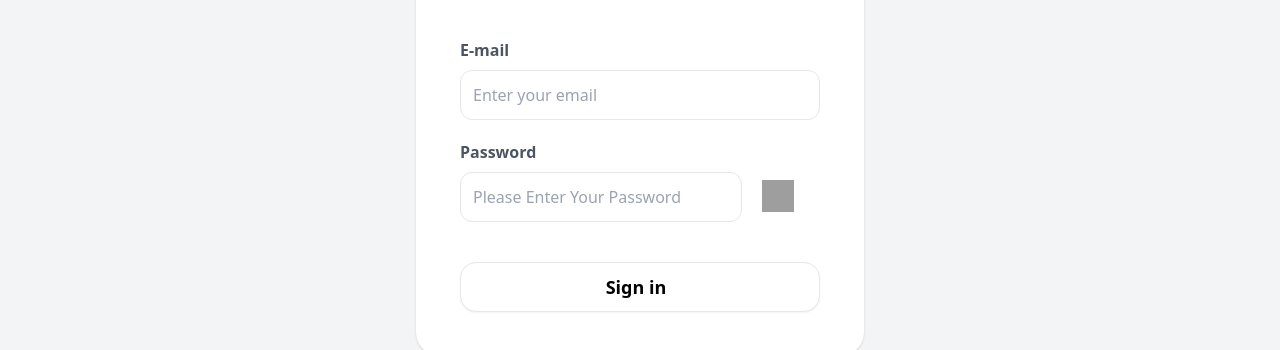
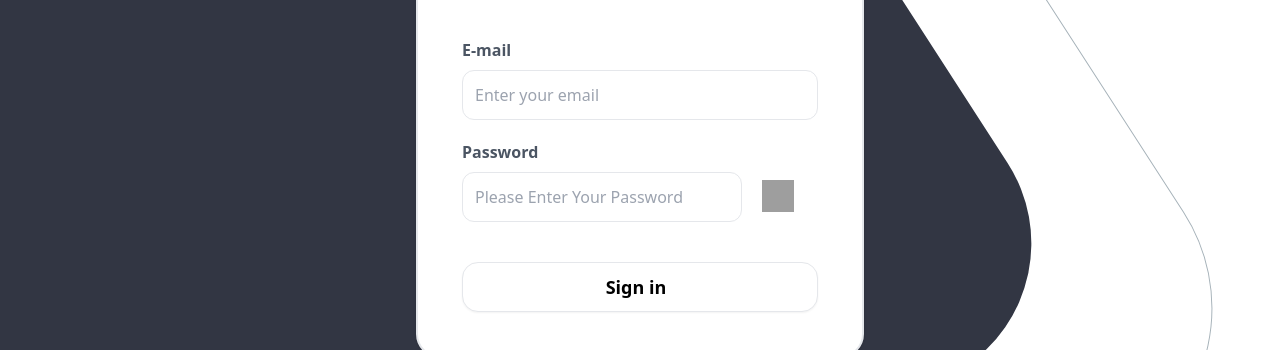
Before and after one commit to Dhafin2107/ParkSpace-API, a website: page src/Login.html in a window 1280 px wide. Shown: the part 237-587 px from the top of the page. Drawn offline with nearby package versions, Linux system fonts and the light colour scheme; grey boxes are pictures that could not be loaded.

Commit message:
ganti bg

```diff
--- a/src/Login.html
+++ b/src/Login.html
@@ -17,11 +17,11 @@
     <div>
 
     </div>
-    <div class="bg-cover  min-h-screen bg-gray-100 flex flex-col justify-center " style="background-image: url(img/bg_parkspace.svg)">
+    <div class="bg-cover  min-h-screen bg-gray-100 flex flex-col justify-center " style="background-image: url(img/bg_space.svg)">
         <div class="absolute top-0 right-0 pr-14 pt-3"><img  class="h-12 w-50  " src="./img/parkspace.svg" alt=""></div>
 
         <div class=" mx-auto md:w-full md:max-w-md">
-          <div class="mt-5 bg-white shadow w-full rounded-3xl divide-y px-6 py-4 divide-gray-200">
+          <div class="mt-5 bg-white shadow w-full rounded-3xl divide-y px-6 py-4 divide-gray-200 border-2">
             <div class="px-5 py-7">
                 <h1 class="font-semibold pb-14 pt-2 text-3xl">Sign in</h1>
               <label class="font-semibold text-base text-gray-600 pb-1 block">E-mail</label>
```
